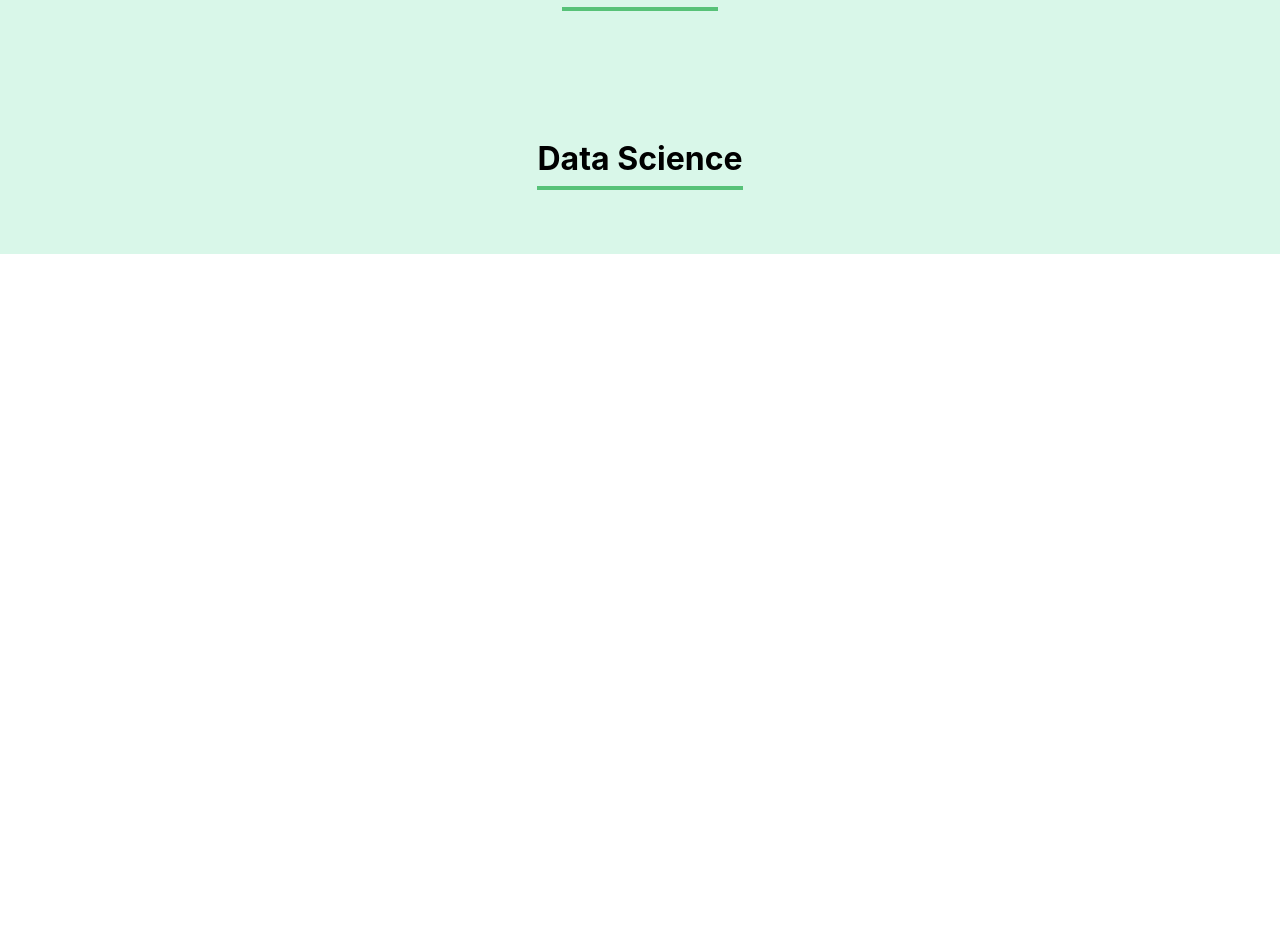
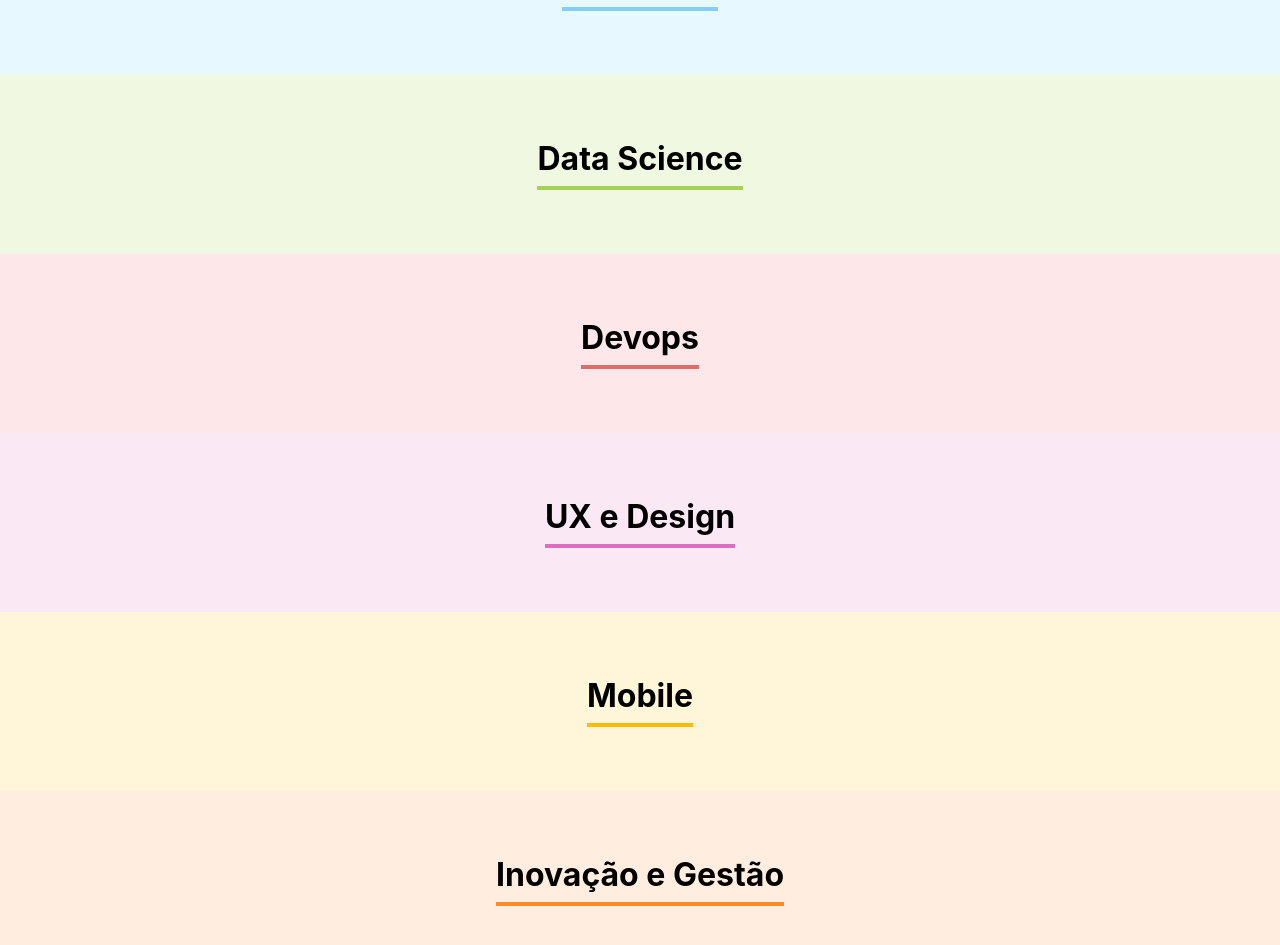
Before and after one commit to grbalmeida/curso-react-desenvolvendo-javascript-alura, a React (Create React App) app in the folder organo/: page / in a window 1280 px wide. Shown: the part 1760-2705 px from the top of the page. Before the commit the page ends 2014 px from the top, so only its background shows below. Built offline with nearby package versions, Linux system fonts and the light colour scheme; the HTML template or start-up script is replaced by a standard one.

Commit message:
Elevando a lista de times

```diff
--- a/organo/src/App.js
+++ b/organo/src/App.js
@@ -4,6 +4,44 @@
 import Time from './componentes/Time';
 
 function App() {
+
+  const times = [
+    {
+      nome: 'Programação',
+      corPrimaria: '#57C278',
+      corSecundaria: '#D9F7E9'
+    },
+    {
+      nome: 'Front-End',
+      corPrimaria: '#82CFFA',
+      corSecundaria: '#E8F8FF'
+    },
+    {
+      nome: 'Data Science',
+      corPrimaria: '#A6D157',
+      corSecundaria: '#F0F8E2'
+    },
+    {
+      nome: 'Devops',
+      corPrimaria: '#E06B69',
+      corSecundaria: '#FDE7E8'
+    },
+    {
+      nome: 'UX e Design',
+      corPrimaria: '#DB6EBF',
+      corSecundaria: '#FAE9F5'
+    },
+    {
+      nome: 'Mobile',
+      corPrimaria: '#FFBA05',
+      corSecundaria: '#FFF5D9'
+    },
+    {
+      nome: 'Inovação e Gestão',
+      corPrimaria: '#FF8A29',
+      corSecundaria: '#FFEEDF'
+    }
+  ];
 
   const [colaboradores, setColaboradores] = useState([]);
 
@@ -15,9 +53,14 @@
     <div className="App">
       <Banner />
       <Formulario aoColaboradorCadastrado={aoNovoColaboradorAdicionado} />
-      <Time nome="Programação" />
-      <Time nome="Front-End" />
-      <Time nome="Data Science" />
+      {times.map(time => {
+        return <Time
+          key={time.nome}
+          nome={time.nome}
+          corPrimaria={time.corPrimaria}
+          corSecundaria={time.corSecundaria}
+        />
+      })}
     </div>
   );
 }
--- a/organo/src/componentes/Time/Time.css
+++ b/organo/src/componentes/Time/Time.css
@@ -1,12 +1,11 @@
 .time {
     text-align: center;
     padding: 32px;
-    background-color: #D9F7E9;
 }
 
 .time h3 {
     font-size: 32px;
-    border-bottom: 4px solid #57C278;
+    border-bottom: 4px solid;
     display: inline-block;
     padding-bottom: 8px;
 }
--- a/organo/src/componentes/Time/index.js
+++ b/organo/src/componentes/Time/index.js
@@ -2,8 +2,8 @@
 
 const Time = (props) => {
     return (
-        <section className="time">
-            <h3>{props.nome}</h3>
+        <section className="time" style={{backgroundColor: props.corSecundaria}}>
+            <h3 style={{borderColor: props.corPrimaria}}>{props.nome}</h3>
         </section>
     )
 };
```
